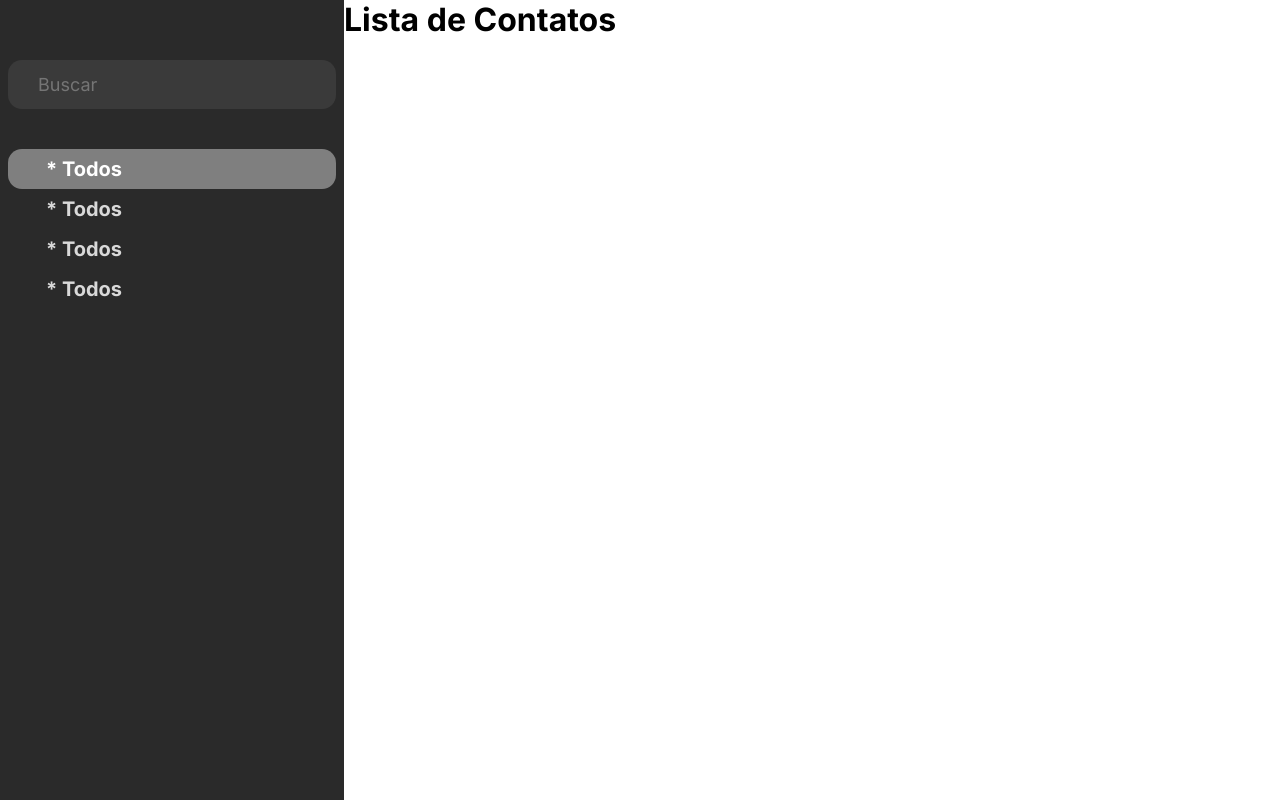
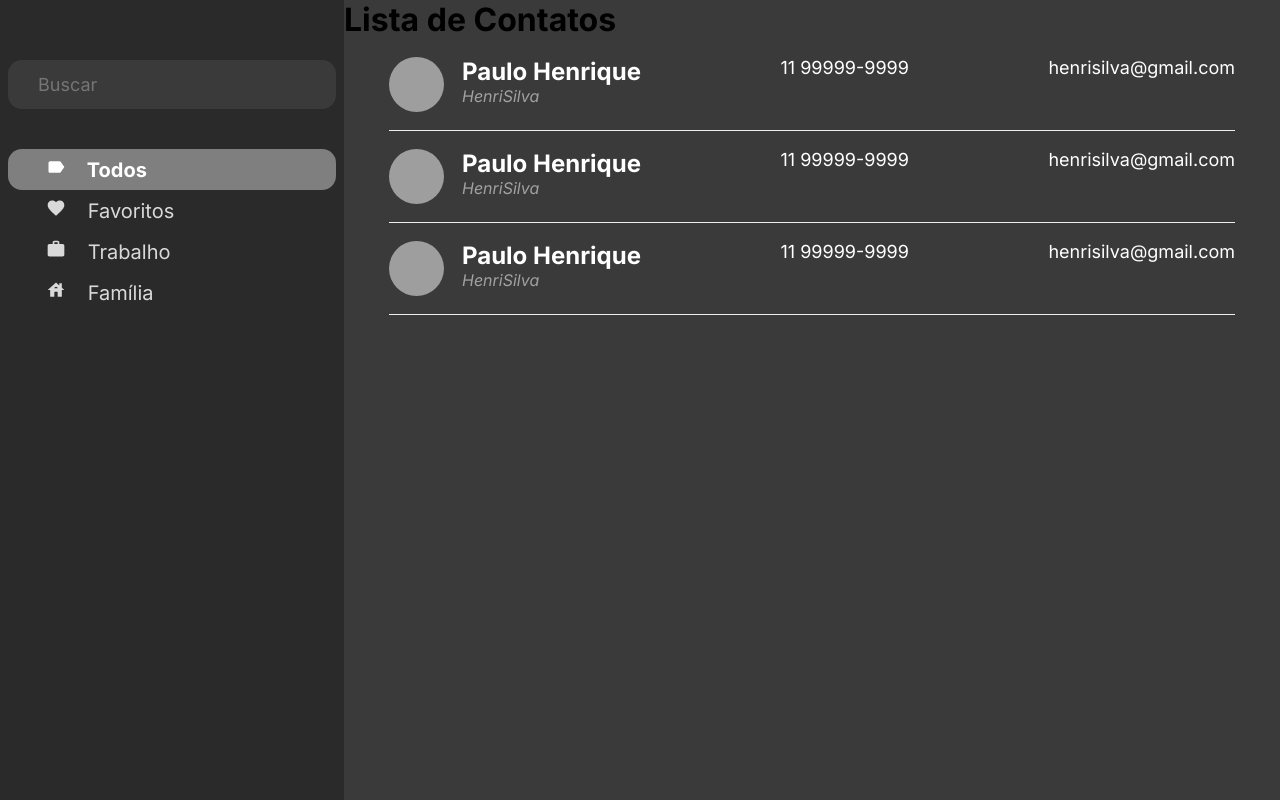
Before and after one commit to aliceherrera/Lista-de-contatos, a React (Create React App) app: page / in a window 1280 px wide. Built offline with nearby package versions, Linux system fonts and the light colour scheme; grey boxes are pictures that could not be loaded.

Commit message:
começando lista de contatos

```diff
--- /dev/null
+++ b/src/components/Contato/index.tsx
@@ -0,0 +1,40 @@
+import * as S from "./styles";
+
+const Contato = () => (
+  <>
+    <S.Card>
+      <S.Pessoa>
+        <S.Avatar src="https://upload.wikimedia.org/wikipedia/commons/7/7c/Profile_avatar_placeholder_large.png?20150327203541" />
+        <div>
+          <S.Nome>Paulo Henrique</S.Nome>
+          <S.Apelido>HenriSilva</S.Apelido>
+        </div>
+      </S.Pessoa>
+      <S.Numero>11 99999-9999</S.Numero>
+      <S.Email>henrisilva@gmail.com</S.Email>
+    </S.Card>
+    <S.Card>
+      <S.Pessoa>
+        <S.Avatar src="https://upload.wikimedia.org/wikipedia/commons/7/7c/Profile_avatar_placeholder_large.png?20150327203541" />
+        <div>
+          <S.Nome>Paulo Henrique</S.Nome>
+          <S.Apelido>HenriSilva</S.Apelido>
+        </div>
+      </S.Pessoa>
+      <S.Numero>11 99999-9999</S.Numero>
+      <S.Email>henrisilva@gmail.com</S.Email>
+    </S.Card>
+    <S.Card>
+      <S.Pessoa>
+        <S.Avatar src="https://upload.wikimedia.org/wikipedia/commons/7/7c/Profile_avatar_placeholder_large.png?20150327203541" />
+        <div>
+          <S.Nome>Paulo Henrique</S.Nome>
+          <S.Apelido>HenriSilva</S.Apelido>
+        </div>
+      </S.Pessoa>
+      <S.Numero>11 99999-9999</S.Numero>
+      <S.Email>henrisilva@gmail.com</S.Email>
+    </S.Card>
+  </>
+);
+export default Contato;
--- /dev/null
+++ b/src/components/Contato/styles.ts
@@ -0,0 +1,44 @@
+import styled from "styled-components";
+
+export const Card = styled.div`
+  border-bottom: 1px solid #eee;
+  color: #fff;
+  display: flex;
+  justify-content: space-between;
+  margin: 18px 45px;
+  padding-bottom: 18px;
+`;
+
+export const Pessoa = styled.div`
+  display: flex;
+`;
+
+export const Avatar = styled.img`
+  border-radius: 50%;
+  height: 55px;
+  width: 55px;
+`;
+
+export const Nome = styled.h3`
+  font-size: 24px;
+  padding-left: 18px;
+`;
+
+export const Apelido = styled.span`
+  color: #a1a1a1;
+  font-size: 16px;
+  font-style: italic;
+  padding-left: 18px;
+`;
+
+export const Numero = styled.p`
+  font-size: 18px;
+`;
+
+export const Email = styled.p`
+  font-size: 18px;
+`;
+
+export const Acoes = styled.div``;
+
+export const Botao = styled.button``;
--- a/src/components/FiltroCard/index.tsx
+++ b/src/components/FiltroCard/index.tsx
@@ -2,11 +2,14 @@ import * as S from "./styles";
 
 export type Props = {
   ativo?: boolean;
+  icone?: any;
+  categoria: string;
 };
 
-const FiltroCard = (props: Props) => (
-  <S.Card ativo={props.ativo}>
-    <S.Label>* Todos</S.Label>
+const FiltroCard = ({ ativo, icone, categoria }: Props) => (
+  <S.Card ativo={ativo}>
+    <S.Icon>{icone}</S.Icon>
+    <S.Label> {categoria}</S.Label>
   </S.Card>
 );
 
--- a/src/components/FiltroCard/styles.ts
+++ b/src/components/FiltroCard/styles.ts
@@ -2,15 +2,22 @@ import styled from "styled-components";
 
 import { Props } from ".";
 
-export const Card = styled.div<Props>`
+type PropsSemIconeECategoria = Omit<Props, "icone" | "categoria">;
+
+export const Card = styled.div<PropsSemIconeECategoria>`
   padding: 8px;
   background-color: ${(props) => (props.ativo ? "#7f7f7f" : "none")};
   color: ${(props) => (props.ativo ? "#fff" : "#d9d9d9")};
   border-radius: 14px;
+  font-weight: ${(props) => (props.ativo ? "bold" : "regular")};
 `;
 
 export const Label = styled.label`
-  font-weight: bold;
   font-size: 20px;
-  padding: 14px 30px;
+  padding: 14px 16px;
 `;
+
+export const Icon = styled.span`
+  font-size: 20px;
+  padding-left: 30px;
+`;
--- a/src/containers/BarraLateral/index.tsx
+++ b/src/containers/BarraLateral/index.tsx
@@ -1,16 +1,16 @@
 import FiltroCard from "../../components/FiltroCard";
-
 import * as S from "./styles";
+import { MdFavorite, MdHouse, MdLabel, MdWork } from "react-icons/md";
 
 const BarraLateral = () => (
   <S.Aside>
     <div>
       <S.Campo type="text" placeholder="Buscar" />
       <S.Filtros>
-        <FiltroCard ativo />
-        <FiltroCard />
-        <FiltroCard />
-        <FiltroCard />
+        <FiltroCard ativo icone={<MdLabel />} categoria="Todos" />
+        <FiltroCard icone={<MdFavorite />} categoria="Favoritos" />
+        <FiltroCard icone={<MdWork />} categoria="Trabalho" />
+        <FiltroCard icone={<MdHouse />} categoria="Família" />
       </S.Filtros>
     </div>
   </S.Aside>
--- a/src/containers/ListaDeNomes/index.tsx
+++ b/src/containers/ListaDeNomes/index.tsx
@@ -1,7 +1,11 @@
+import Contato from "../../components/Contato";
+import * as S from "./styles";
+
 const ListaDeNomes = () => (
-  <main>
+  <S.Container>
     <h1>Lista de Contatos</h1>
-  </main>
+    <Contato />
+  </S.Container>
 );
 
 export default ListaDeNomes;
--- /dev/null
+++ b/src/containers/ListaDeNomes/styles.ts
@@ -0,0 +1,5 @@
+import styled from "styled-components";
+
+export const Container = styled.main`
+  background-color: #3a3a3a;
+`;
```
Also changed, not shown: package.json (+7 -0 lines), 1 other file (tests, documents, lock files or other folders).
